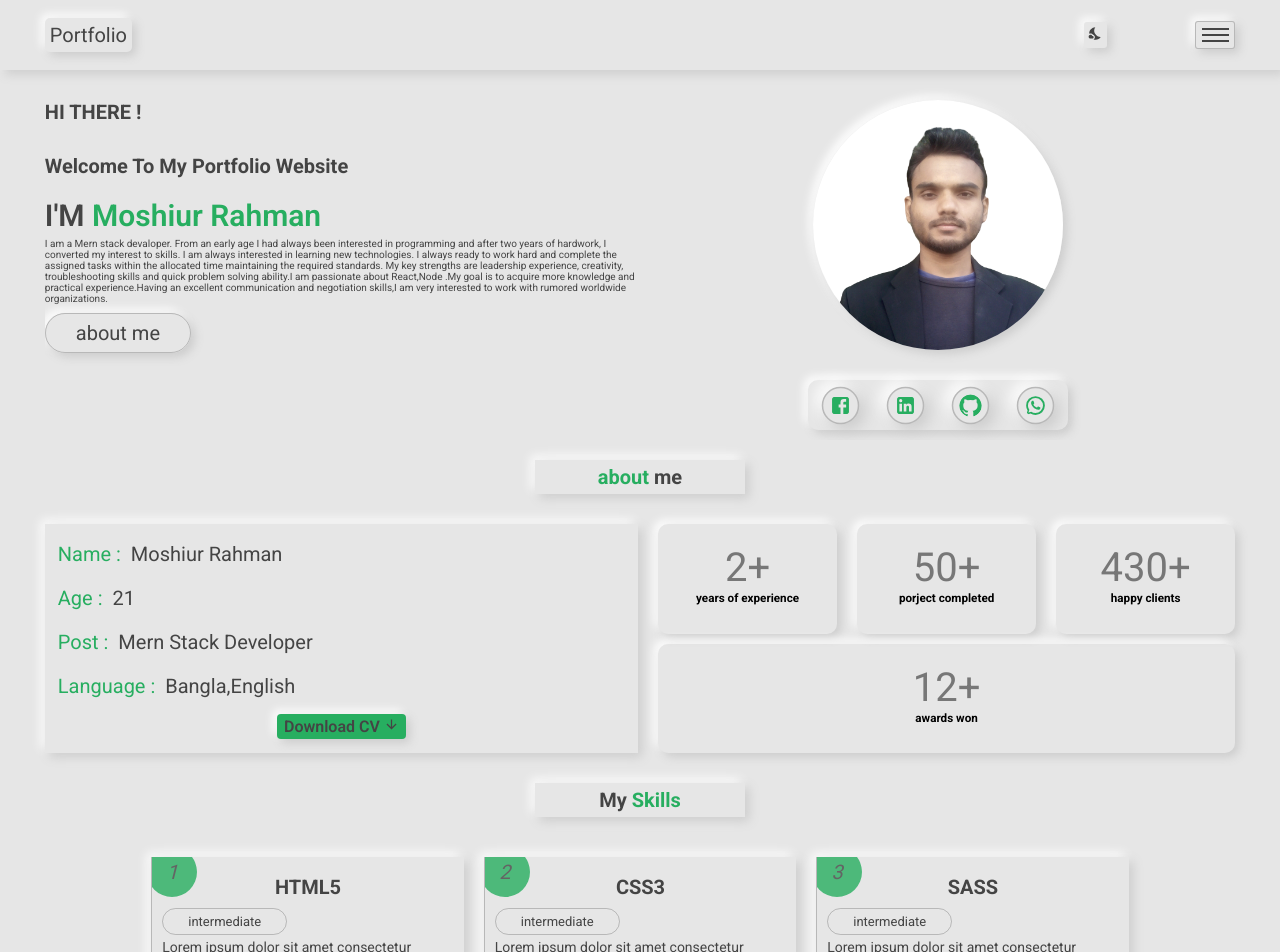
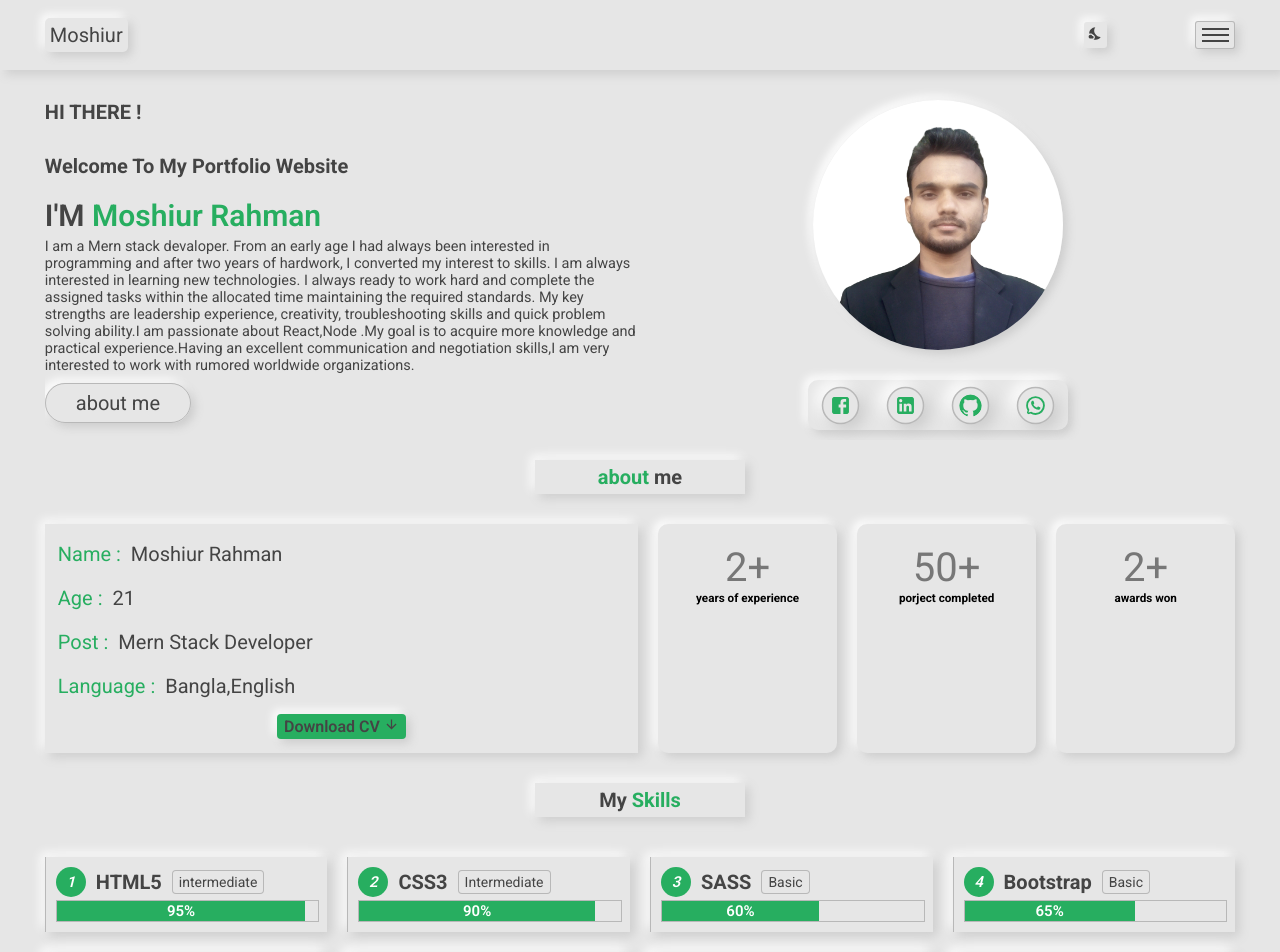
Before and after one commit to dev-moshiur/portfolio, a React (Create React App) app: page / in a window 1280 px wide. Shown: the top 952 px of the page. Built offline with nearby package versions, Linux system fonts and the light colour scheme.

Commit message:
commited

```diff
--- a/src/components/header/Header.jsx
+++ b/src/components/header/Header.jsx
@@ -20,7 +20,7 @@
     <>
       <div className="header">
         <div className="wrapper">
-          <div className="logo">Portfolio</div>
+          <div className="logo">Moshiur</div>
 
           <ul>
             <li onClick={() => changeDay()}>
--- a/src/components/pages/about/About.jsx
+++ b/src/components/pages/about/About.jsx
@@ -6,19 +6,19 @@
   return (
     <div className="about" id="about">
       <h1>
-        {" "}
-        <span>about</span> me{" "}
+
+        <span>about</span> me
       </h1>
 
       <div class="row">
         <div class="info">
           <h3>
-            {" "}
-            <span> Name : </span> Moshiur Rahman{" "}
+
+            <span> Name : </span> Moshiur Rahman
           </h3>
           <h3>
             {" "}
-            <span> Age : </span> 21{" "}
+            <span> Age : </span> 21
           </h3>
 
           <h3>
@@ -46,13 +46,10 @@
             <h3>porject completed</h3>
           </div>
 
-          <div className="box">
-            <span>430+</span>
-            <h3>happy clients</h3>
-          </div>
+
 
           <div className="box">
-            <span>12+</span>
+            <span>2+</span>
             <h3>awards won</h3>
           </div>
         </div>
--- a/src/components/pages/home/Home.jsx
+++ b/src/components/pages/home/Home.jsx
@@ -33,7 +33,7 @@
 
         </p>
         <a href="#about" className="btn">
-          about me{" "}
+          about me
         </a>
       </div>
       <div className="imgAndIcon">
--- a/src/components/pages/home/home.scss
+++ b/src/components/pages/home/home.scss
@@ -25,7 +25,7 @@
     }
   }
   p {
-    font-size: 1.3.3rem;
+    font-size: 1.45rem;
     margin-bottom: 1.2rem;
     color: var(--black);
     padding: 0.5rem 0;
--- a/src/components/pages/skills/Skills.jsx
+++ b/src/components/pages/skills/Skills.jsx
@@ -7,6 +7,7 @@
       skillType: "Frontend",
       skillName: "HTML5",
       skillLavel: "intermediate",
+      percent:95,
       skillDescribtion:
         "Lorem ipsum dolor sit amet consectetur adipisicing elit. Obcaecati quos alias praesentium. Id autem provident laborum quae, distinctio eaque temporibus!",
     },
@@ -14,7 +15,8 @@
       skillId: "2",
       skillType: "Frontend",
       skillName: "CSS3",
-      skillLavel: "intermediate",
+      percent:90,
+      skillLavel: "Intermediate",
       skillDescribtion:
         "Lorem ipsum dolor sit amet consectetur adipisicing elit. Obcaecati quos alias praesentium. Id autem provident laborum quae, distinctio eaque temporibus!",
     },
@@ -22,7 +24,8 @@
       skillId: "3",
       skillType: "Frontend",
       skillName: "SASS",
-      skillLavel: "intermediate",
+      percent:60,
+      skillLavel: "Basic",
       skillDescribtion:
         "Lorem ipsum dolor sit amet consectetur adipisicing elit. Obcaecati quos alias praesentium. Id autem provident laborum quae, distinctio eaque temporibus!",
     },
@@ -30,7 +33,8 @@
       skillId: "4",
       skillType: "Frontend",
       skillName: "Bootstrap",
-      skillLavel: "intermediate",
+      skillLavel: "Basic",
+      percent:65,
       skillDescribtion:
         "Lorem ipsum dolor sit amet consectetur adipisicing elit. Obcaecati quos alias praesentium. Id autem provident laborum quae, distinctio eaque temporibus!",
     },
@@ -39,7 +43,8 @@
       skillId: "5",
       skillType: "Frontend",
       skillName: "Javascript",
-      skillLavel: "intermediate",
+      percent:88,
+      skillLavel: "Intermediate",
       skillDescribtion:
         "Lorem ipsum dolor sit amet consectetur adipisicing elit. Obcaecati quos alias praesentium. Id autem provident laborum quae, distinctio eaque temporibus!",
     },
@@ -47,7 +52,8 @@
       skillId: "5",
       skillType: "Frontend",
       skillName: "Typescript",
-      skillLavel: "intermediate",
+      skillLavel: "Basic",
+      percent:65,
       skillDescribtion:
         "Lorem ipsum dolor sit amet consectetur adipisicing elit. Obcaecati quos alias praesentium. Id autem provident laborum quae, distinctio eaque temporibus!",
     },
@@ -57,61 +63,68 @@
       skillType: "Frontend",
 
       skillName: "ReactJs",
-      skillLavel: "intermediate",
+      percent:85,
+      skillLavel: "Intermediate",
       skillDescribtion:
         "Lorem ipsum dolor sit amet consectetur adipisicing elit. Obcaecati quos alias praesentium. Id autem provident laborum quae, distinctio eaque temporibus!",
     },
     {
       skillId: "6",
       skillType: "Frontend",
+      percent:75,
 
       skillName: "NextJs",
-      skillLavel: "intermediate",
+      skillLavel: "Intermediate",
       skillDescribtion:
         "Lorem ipsum dolor sit amet consectetur adipisicing elit. Obcaecati quos alias praesentium. Id autem provident laborum quae, distinctio eaque temporibus!",
     },
     {
       skillId: "6",
       skillType: "Frontend",
+      percent:70,
 
       skillName: "Redux",
-      skillLavel: "intermediate",
+      skillLavel: "Intermediate",
       skillDescribtion:
         "Lorem ipsum dolor sit amet consectetur adipisicing elit. Obcaecati quos alias praesentium. Id autem provident laborum quae, distinctio eaque temporibus!",
     },
     {
       skillId: "1",
       skillType: "Backend",
+      percent:70,
 
       skillName: "NodeJs",
-      skillLavel: "intermediate",
+      skillLavel: "Intermediate",
       skillDescribtion:
         "Lorem ipsum dolor sit amet consectetur adipisicing elit. Obcaecati quos alias praesentium. Id autem provident laborum quae, distinctio eaque temporibus!",
     },
     {
       skillId: "2",
       skillType: "Backend",
+      percent:85,
 
       skillName: "ExpressJs",
-      skillLavel: "intermediate",
+      skillLavel: "Intermediate",
       skillDescribtion:
         "Lorem ipsum dolor sit amet consectetur adipisicing elit. Obcaecati quos alias praesentium. Id autem provident laborum quae, distinctio eaque temporibus!",
     },
     {
       skillId: "3",
       skillType: "Backend",
+      percent:85,
 
       skillName: "MongoDB",
-      skillLavel: "intermediate",
+      skillLavel: "Intermediate",
       skillDescribtion:
         "Lorem ipsum dolor sit amet consectetur adipisicing elit. Obcaecati quos alias praesentium. Id autem provident laborum quae, distinctio eaque temporibus!",
     },
     {
       skillId: "4",
       skillType: "Backend",
+      percent:90,
 
       skillName: "Mongoose",
-      skillLavel: "intermediate",
+      skillLavel: "Intermediate",
       skillDescribtion:
         "Lorem ipsum dolor sit amet consectetur adipisicing elit. Obcaecati quos alias praesentium. Id autem provident laborum quae, distinctio eaque temporibus!",
     },
@@ -120,7 +133,8 @@
       skillId: "6",
       skillType: "Backend",
       skillName: "MySQL",
-      skillLavel: "intermediate",
+      skillLavel: "Intermediate",
+      percent:95,
       skillDescribtion:
         "Lorem ipsum dolor sit amet consectetur adipisicing elit. Obcaecati quos alias praesentium. Id autem provident laborum quae, distinctio eaque temporibus!",
     },
@@ -136,11 +150,22 @@
       <div class="box-container">
         {data.map((item, index) => (
           <div class="box">
-            <i>{index + 1}</i>
-            <h3>{item.skillName}</h3>
-            <span>{item.skillLavel}</span>
+            <div className="top">
+              <i>{index + 1}</i>
+              <h3>{item.skillName}</h3>
+              <span>{item.skillLavel}</span>
+            </div>
+            <div className="bottom">
+              <div className="full" style={{width : `${item.percent}%`}}>
+                <span>{`${item.percent}`}
+                  </span>
+                  <span>%</span>
 
-            <p>{item.skillDescribtion}</p>
+              </div>
+            </div>
+
+
+
           </div>
         ))}
       </div>
--- a/src/components/pages/skills/skills.scss
+++ b/src/components/pages/skills/skills.scss
@@ -18,39 +18,10 @@
       color: var(--green);
     }
   }
-  .skilltoggle {
-    margin: 0 auto;
-    box-shadow: var(--box-shadow);
-    width: 250px;
-    display: flex;
-    margin-bottom: 1.8rem;
-    align-items: center;
-    padding: 1.2rem;
-    justify-content: space-around;
 
-    &.activate {
-      box-shadow: var(--box-shadow);
-    }
-
-    & > * {
-      font-size: 1.6rem;
-      color: var(--black);
-      padding: 0.5rem;
-
-      box-shadow: var(--box-shadow-inset);
-      transition: 0.4s;
-      cursor: pointer;
-      &.activate {
-        box-shadow: var(--box-shadow);
-      }
-
-      &:hover {
-        box-shadow: var(--box-shadow);
-      }
-    }
-  }
   .box-container {
     display: grid;
+    width: 100%;
 
     gap: 2rem;
 
@@ -63,47 +34,71 @@
     .box {
       padding: 1rem;
       overflow: hidden;
-
-      border-left: var(--border);
-      position: relative;
-      box-shadow: var(--box-shadow);
+      display: flex;
+      flex-direction: column;
+      .top{
+        display: flex;
+        column-gap: 1rem;
+        align-items: center;
+        margin-bottom: 0.3rem;
 
         h3 {
           font-size: 2rem;
           color: var(--black);
 
-        padding-bottom: 1.5rem;
-        padding-top: 0.8rem;
+
           text-align: center;
         }
         span {
-        font-size: 1.3rem;
+          font-size: 1.4rem;
           background: var(--bg-color);
           color: var(--black);
           border: var(--border);
-        border-radius: 5rem;
-        padding: 0.5rem 2.5rem;
-        text-align: left !important;
-      }
-      p {
-        font-size: 1.4rem;
-        color: var(--black);
-        padding: 1rem 0;
+          display: flex;
+          justify-content: center;
+          align-items: center;
+          height: fit-content;
+          padding: 0.3rem 0.6rem;
+          border-radius: 0.4rem;
+
         }
         i {
-        position: absolute;
-        opacity: 0.8;
-        top: -1rem;
-        left: -0.5rem;
-        height: 5rem;
-        width: 5rem;
+
+          height: 3rem;
+          display: flex;
+          justify-content: center;
+          align-items: center;
+          width: 3rem;
           border-radius: 50%;
-        line-height: 5rem;
-        text-align: center;
-        font-size: 2rem;
-        color: var(--black);
+          font-size: 1.5rem;
+          font-weight: 600;
+          color: white;
+
+
           background: var(--green);
+        }
+
+      }
+      .bottom{
+        width: 100%;
+        height: 2rem;
+        border: var(--border);
+        .full{
+          background: var(--green);
+          height: 100%;
+          display: flex;
+          justify-content: center;
+          align-items: center;
+          color: white;
+          font-size: 1.5rem;
+          font-weight: 600;
+        }
+      }
+
+
+      border-left: var(--border);
+      position: relative;
+      box-shadow: var(--box-shadow);
     }
   }
 }
-}
```
Lines whose indentation alone changed are shown as unchanged.
